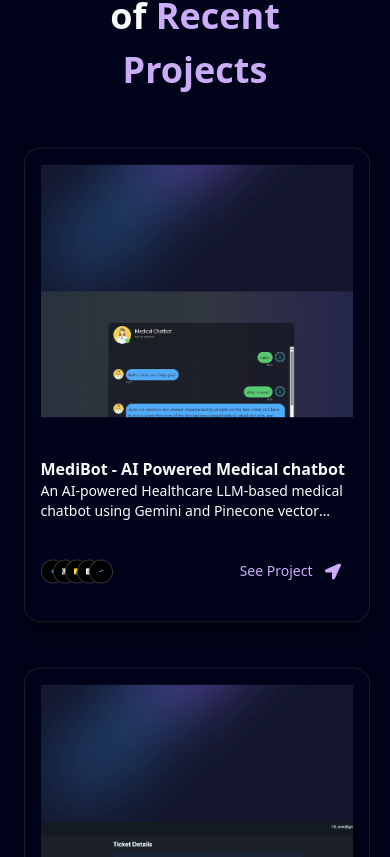
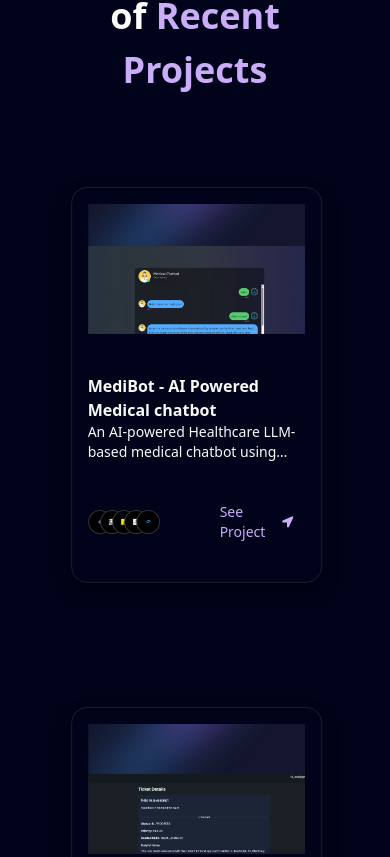
Before and after one commit to risheeee/portfolio, a Next.js app: page / in a window 390 px wide. Shown: the part 2227-3084 px from the top of the page. Built offline with nearby package versions, Linux system fonts and the light colour scheme.

Commit message:
device changes

```diff
--- a/components/Clients.tsx
+++ b/components/Clients.tsx
@@ -4,8 +4,8 @@ import { testimonials } from "@/data";
 
 const Clients = () => {
   return (
-    <div className="mb-30" id="testimonials">
-      <h1 className="heading">
+    <div className="mb-35" id="testimonials">
+      <h1 className="heading sm:text-sm">
         {/*A Small selection of{" "} */}
         <span className="text-purple">Testimonials</span>
       </h1>
--- a/components/Experience.tsx
+++ b/components/Experience.tsx
@@ -5,7 +5,7 @@ import { Button } from './ui/MovingBorders'
 const Experience = () => {
   return (
     <div className="" id="experience">
-      <h1 className="heading">
+      <h1 className="heading sm:text-sm">
         Work
         <span className="text-purple"> Experience</span>
       </h1>
--- a/components/Footer.tsx
+++ b/components/Footer.tsx
@@ -7,7 +7,7 @@ const Footer = () => {
   return (
     <footer className='w-full pt-10 mb-[50px] md:mb-5' id='contact'>
       <div className='flex flex-col items-center'>
-        <h1 className='heading lg:max-w-[45vh]'>
+        <h1 className='heading lg:max-w-[45vh] sm:text-sm'>
             Let's <span className='text-purple'> Connect</span>
         </h1>
         <p className='text-whte-200 md:mt-10 my-5 text-center'>
--- a/components/RecentBlogs.tsx
+++ b/components/RecentBlogs.tsx
@@ -8,7 +8,7 @@ import Link from "next/link";
 const RecentBlogs = () => {
   return (
     <section className="w-full py-20">
-        <h1 className="heading">
+        <h1 className="heading sm:text-sm">
             Recent <span className="text-purple"> Blogs</span>
         </h1>
       <div className="my-20 flex flex-col lg:flex-row items-center justify-center gap-14">
--- a/components/RecentProjects.tsx
+++ b/components/RecentProjects.tsx
@@ -6,7 +6,7 @@ import { FaLocationArrow } from 'react-icons/fa'
 const RecentProjects = () => {
   return (
     <div className='py-10 px-4 sm:px-6 lg:px-8 md:px-7' id="projects"> {/* Changed from py-25 */}
-      <h1 className='heading mb-8'>
+      <h1 className='heading mb-8 sm:text-sm'>
         A Small selection of {' '}
         <span className='text-purple'>Recent Projects</span>
       </h1>
@@ -14,7 +14,7 @@ const RecentProjects = () => {
         {projects.map(({id, title, des, img, iconLists, link}) => (
             <div key={id} className='sm:h-[20rem] md:h-[25rem] lg:min-h-[30rem] h-[28rem] flex items-center justify-center w-full'>
                 <PinContainer title={link} href={link}>
-                    <div className='relative flex items-start justify-center sm:w-[570px] sm:h-[40vh] w-[80vw] overflow-hidden h-[30vh] lg:h-[30vh] mb-10'>
+                    <div className='relative flex items-start justify-center sm:w-[470px] sm:h-[20vh] overflow-hidden md:h-[20vh] lg:h-[30vh] lg:w-[70vh] md:w-[40vh] mb-10'>
                         <div className='relative w-full h-full overflow-hidden lg:rounded-3xl bg-[#13162d]'>
                             <img src = "/bg.png" alt = "bg-img"/>
                         </div>
--- a/data/index.ts
+++ b/data/index.ts
@@ -107,35 +107,36 @@ export const projects = [
 export const testimonials = [
   {
     quote:
-      "Collaborating with Adrian was an absolute pleasure. His professionalism, promptness, and dedication to delivering exceptional results were evident throughout our project. Adrian's enthusiasm for every facet of development truly stands out. If you're seeking to elevate your website and elevate your brand, Adrian is the ideal partner.",
-    name: "Michael Johnson",
-    title: "Director of AlphaStream Technologies",
+      "Working with Rishee was a game-changer for our team. His ability to take complex ideas and translate them into clean, intuitive interfaces blew us away. Beyond just development, he brought strategic insight to the table that improved our product direction significantly.",
+    name: "Ananya Mehra",
+    title: "Product Manager, Inertia Labs",
   },
   {
     quote:
-      "Collaborating with Adrian was an absolute pleasure. His professionalism, promptness, and dedication to delivering exceptional results were evident throughout our project. Adrian's enthusiasm for every facet of development truly stands out. If you're seeking to elevate your website and elevate your brand, Adrian is the ideal partner.",
-    name: "Michael Johnson",
-    title: "Director of AlphaStream Technologies",
+      "Rishee delivered exactly what we needed — and then some. His attention to detail, quick turnaround, and technical depth made our collaboration smooth and productive. He's the kind of developer who just gets it, even when requirements are ambiguous.",
+    name: "David Kim",
+    title: "CTO, ClarityMetrics",
   },
   {
     quote:
-      "Collaborating with Adrian was an absolute pleasure. His professionalism, promptness, and dedication to delivering exceptional results were evident throughout our project. Adrian's enthusiasm for every facet of development truly stands out. If you're seeking to elevate your website and elevate your brand, Adrian is the ideal partner.",
-    name: "Michael Johnson",
-    title: "Director of AlphaStream Technologies",
+      "What sets Rishee apart is his ability to listen. He took the time to understand our goals and constraints, and built a solution that not only worked — it scaled. Super reliable and proactive throughout.",
+    name: "Fatima Rizvi",
+    title: "Founder, EduCatalyst",
   },
   {
     quote:
-      "Collaborating with Adrian was an absolute pleasure. His professionalism, promptness, and dedication to delivering exceptional results were evident throughout our project. Adrian's enthusiasm for every facet of development truly stands out. If you're seeking to elevate your website and elevate your brand, Adrian is the ideal partner.",
-    name: "Michael Johnson",
-    title: "Director of AlphaStream Technologies",
+      "We needed someone who could plug into our fast-moving project and deliver with minimal oversight. Rishee did exactly that. His code was clean, well-documented, and thoughtfully structured. Highly recommended.",
+    name: "James Peterson",
+    title: "Lead Engineer, RevoStack",
   },
   {
     quote:
-      "Collaborating with Adrian was an absolute pleasure. His professionalism, promptness, and dedication to delivering exceptional results were evident throughout our project. Adrian's enthusiasm for every facet of development truly stands out. If you're seeking to elevate your website and elevate your brand, Adrian is the ideal partner.",
-    name: "Michael Johnson",
-    title: "Director of AlphaStream Technologies",
+      "Rishee's mix of creativity and engineering precision is rare. He doesn't just write code — he solves business problems. Our app is better because of his contributions.",
+    name: "Aarav Deshmukh",
+    title: "CEO, Tracklytics",
   },
 ];
+
 
 export const companies = [
   {
--- a/next.config.ts
+++ b/next.config.ts
@@ -1,4 +1,3 @@
-import {withSentryConfig} from "@sentry/nextjs";
 import { tr } from "motion/react-client";
 import type { NextConfig } from "next";
 
@@ -12,35 +11,3 @@ const nextConfig: NextConfig = {
     ignoreDuringBuilds: true,
   }
 };
-
-export default withSentryConfig(nextConfig, {
-// For all available options, see:
-// https://www.npmjs.com/package/@sentry/webpack-plugin#options
-
-org: "rishee-panchal",
-project: "javascript-nextjs",
-
-// Only print logs for uploading source maps in CI
-silent: !process.env.CI,
-
-// For all available options, see:
-// https://docs.sentry.io/platforms/javascript/guides/nextjs/manual-setup/
-
-// Upload a larger set of source maps for prettier stack traces (increases build time)
-widenClientFileUpload: true,
-
-// Uncomment to route browser requests to Sentry through a Next.js rewrite to circumvent ad-blockers.
-// This can increase your server load as well as your hosting bill.
-// Note: Check that the configured route will not match with your Next.js middleware, otherwise reporting of client-
-// side errors will fail.
-// tunnelRoute: "/monitoring",
-
-// Automatically tree-shake Sentry logger statements to reduce bundle size
-disableLogger: true,
-
-// Enables automatic instrumentation of Vercel Cron Monitors. (Does not yet work with App Router route handlers.)
-// See the following for more information:
-// https://docs.sentry.io/product/crons/
-// https://vercel.com/docs/cron-jobs
-automaticVercelMonitors: true,
-});
```
